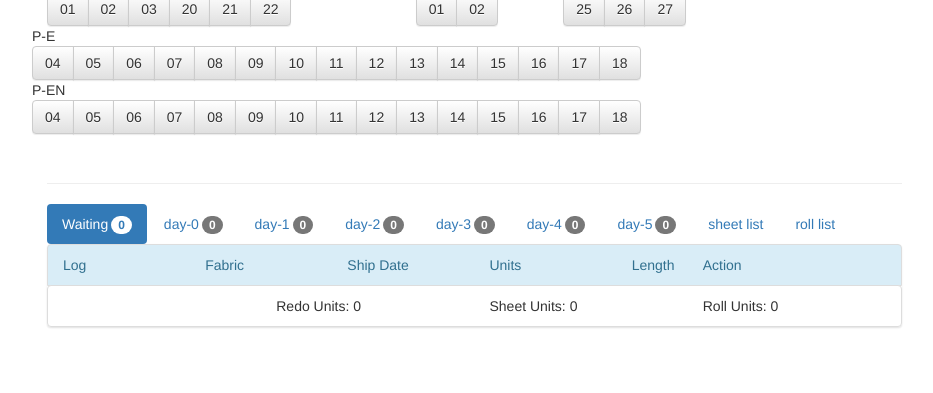
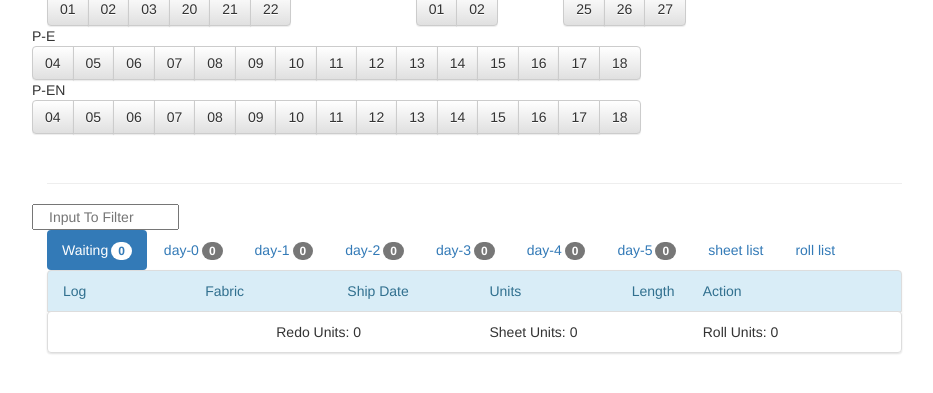
Before and after one commit to beymig/dynamicteam, a Flask app: page / in a window 1280 px wide. Shown: the part 168-561 px from the top of the page, without its empty margins (213-1146 px from the left). Run offline with Flask 2, Linux system fonts and the light colour scheme; tables that the repository leaves empty hold one stand-in row (values such as "Sample post"); some libraries are stand-ins or nearby versions.

Commit message:
Add filter to print tab to filter orders

```diff
--- a/web/templates/printroom_view.html
+++ b/web/templates/printroom_view.html
@@ -88,6 +88,23 @@ function sum_units_up(){
       }
     });
   return totalUnits;
+}
+
+function ApplyFilter(e){
+  var filter = e.target.value;
+  var tasks=$("li.list-group-item");
+  $.each(tasks, function(idx, value){
+    if (idx==0){
+      return;
+    }
+    var fields = $(value).find("div>span");
+    var log = $(fields[0]).text();
+    if (~log.indexOf(filter)){
+      $(tasks[idx]).show()
+    }else{
+      $(tasks[idx]).hide();
+    }
+  });
 }
 
 $( document ).ready(function() {
@@ -189,6 +206,9 @@ $( document ).ready(function() {
 
   <div class="row placeholders">
     <p class="page-header"></p>
+    <div class="row">
+      <input type="text" class="col-xs-2" id="log-number" oninput="ApplyFilter(event);" placeholder="Input To Filter">
+    </div>
     <ul class="nav nav-pills" role="tablist">
       {% if view[:3]=='log' %}<li role="presentation"  class="active"><a href="{{ url_for('show_tasks') }}">{{ view }}</a></li> {% endif %}
       <li role="presentation" {% if view=='' %} class="active" {% endif %}><a href="{{ url_for('show_tasks') }}">Waiting<span class="badge">{{ task_counts[0] }}</span></a></li>
```
